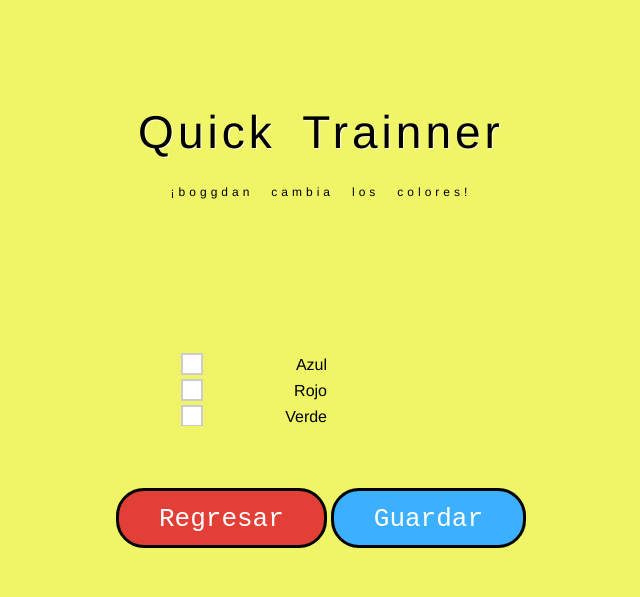
After one commit to boggdan95/pruebaV1_django, a Django app: page /colors in a window 1280 px wide. The commit adds this page. Shown: the top 597 px of the page, without its empty margins (319-959 px from the left). Run offline with Django 3.2, Linux system fonts and the light colour scheme; a user stored in the database is signed in; parts of the project's set-up code (start-up, migrations or seed data) failed here and were passed over.

```diff
--- a/pruebaV1_django/settings.py
+++ b/pruebaV1_django/settings.py
@@ -125,3 +125,4 @@ USE_TZ = True
 STATIC_URL = '/static/'
 
 LOGIN_REDIRECT_URL = '/homepage'
+LOGOUT_REDIRECT_URL = '/login'
--- a/training/static/training/scripts/script.js
+++ b/training/static/training/scripts/script.js
@@ -54,11 +54,8 @@ function colorSelect() {
   if (document.getElementById("rdbtn2").checked) {
     moduloColor = "red";
   }
-  if (document.getElementById("rdbtn3").checked
-
-) {
+  if (document.getElementById("rdbtn3").checked) {
     moduloColor = "green";
   }
-
   console.log(moduloColor);
 }
--- a/training/static/training/styles/theme.css
+++ b/training/static/training/styles/theme.css
@@ -142,7 +142,9 @@ html, body {
   float: right;
   margin-top: 20px;
   margin-right: 10px;
-  color
+  background-color: black;
+  color: white;
+  border-radius: 10px;
 }
 
 .title {
@@ -206,30 +208,8 @@ ul {
     background-color: #3399ff;
 }
 
-$bkBtnSize: 52px;
-.bk-btn {
-  height: $bkBtnSize;
-  width: $bkBtnSize;
-  background-color: black;
-  border-radius: 50%;
-  .bk-btn-triangle {
-    position: relative;
-    top: $bkBtnSize*0.25;
-    left: $bkBtnSize*0.2;
-    width: 0;
-    height: 0;
-    border-top: $bkBtnSize*0.25 solid transparent;
-    border-bottom: $bkBtnSize*0.25 solid transparent;
-    border-right: $bkBtnSize*0.25 solid white;
-  }
-  .bk-btn-bar {
-    position: relative;
-    background-color: white;
-    height: $bkBtnSize*0.15;
-    width: $bkBtnSize*0.25;
-    top: $bkBtnSize*-0.07;
-    left: $bkBtnSize*0.44;
-  }
+#btn_logout {
+
 }
 
 .bold {
--- a/training/static/training/styles/theme_config.css
+++ b/training/static/training/styles/theme_config.css
@@ -1,17 +1,17 @@
 input[type=text],input[type=password],input[type=email]{
+    border-radius: 4px;
+    border: 1px solid #ccc;
+    display: inline-block;
+    margin: 8px 0;
     padding: 8px 10px;
-    margin: 8px 0;
-    display: inline-block;
-    border: 1px solid #ccc;
-    border-radius: 4px;
 }
 
 label {
+    display: inline-block;
     font-family: 'Helvetica', 'Verdana', sans-serif;
     padding-right:10px;
+    text-align: right;
     width: 115px;
-    display: inline-block;
-    text-align: right;
 }
 
 button[type=submit], #btn_save {
--- a/training/static/training/styles/theme_train.css
+++ b/training/static/training/styles/theme_train.css
@@ -28,21 +28,21 @@
 
 
 .drop_menu {
-  align-
+  text-align: right;
   background: transparent;
   border: none;
   font-size: 14px;
   height: 29px;
   padding: 5px;
   /* If you add too much padding here, the options won't show in IE */
-  width: 250px;
+  width: auto;
  -webkit-border-radius: 20px;
   -moz-border-radius: 20px;
   border-radius: 20px;
   background-color: #e6ee96;
 }
 
-.input-w label, .input-w p {
+    .input-w label, .input-w p {
     float: none; /* if you had floats before? otherwise inline-block will behave differently */
     display: inline-block;
     vertical-align: middle;
--- /dev/null
+++ b/training/templates/training/colors.html
@@ -0,0 +1,39 @@
+{% extends "base.html" %}
+
+{% block static %}
+    {% load static %}
+<link rel="stylesheet" type="text/css" href="{% static 'training/styles/theme_config.css' %}">
+<script type="text/javascript" src="{% static 'training/scripts/script.js' %}"></script>
+{% endblock static %}
+{% block content %}
+<div id="header">
+    <h1 class="title">Quick Trainner</h1>
+    <p class="text1">¡{{user}} cambia los colores!</p>
+</div>
+<div id="content">
+    <div class="control-group">
+        <ul class="buttons">
+            <li class="li_rdn">
+                <input id="rdbtn1" type="radio" name="radio" class="radiobtn" />
+                <span id="span_1"></span>
+                <label for="rdbtn1">Azul</label>
+            </li>
+            <li class="li_rdn">
+                <input id="rdbtn2" type="radio" name="radio" class="radiobtn" />
+                <span id="span_2"></span>
+                <label for="rdbtn2">Rojo</label>
+            </li>
+            <li class="li_rdn">
+                <input id="rdbtn3" type="radio" name="radio" class="radiobtn" />
+                <span id="span_3"></span>
+                <label for="rdbtn3">Verde</label>
+            <li>
+    </div>
+    <div>
+        <a href="config.html"><button type="button" class="btn_return">Regresar</button></a>
+        <button id="btn_save" onclick="colorSelect()">Guardar</button>
+    </div>
+</div>
+{% endblock content %}
+{% block bar %}
+{% endblock bar %}
--- a/training/templates/training/config.html
+++ b/training/templates/training/config.html
@@ -2,7 +2,6 @@
 
 {% block static %}
     {% load static %}
-<link rel="stylesheet" type="text/css" href="{% static 'training/styles/theme.css' %}">
 {% endblock static %}
 {% block content %}
 <div id="header">
--- a/training/templates/training/entrenamiento.html
+++ b/training/templates/training/entrenamiento.html
@@ -1,7 +1,6 @@
 {% block static %}
     {% load static %}
 <link rel="stylesheet" type="text/css" href="{% static 'training/styles/theme_train.css' %}">
-<link rel="stylesheet" type="text/css" href="{% static 'training/styles/theme.css' %}">
 <script type="text/javascript" src="{% static 'training/scripts/script.js' %}"></script>
 {% endblock static %}
 {% block content %}
--- a/training/templates/training/homepage.html
+++ b/training/templates/training/homepage.html
@@ -7,7 +7,7 @@
 <div><form action="/logout"><button id="btn_logout">Log out</button></form></div>
 <div id="header">
     <h1 class="title">Quick Trainner</h1>
-    <p class="text1">Comenzemos el entrenamiento, bienvenido {{user}}</p>
+    <p class="text1">Iniciemos el entrenamiento, bienvenido {{user}}</p>
 </div>
 <div id="content">
     <div class="b"><a href="entrenamiento.html"><button class="button">Entrenamiento</button></a></div>
--- a/training/urls.py
+++ b/training/urls.py
@@ -15,5 +15,6 @@ urlpatterns = [
     re_path('config', views.configuration, name='configuration'),
     re_path('faq', views.faq, name='faq'),
     re_path('contact', views.contact, name='contact'),
-    re_path('sesionEntrenamiento', views.sessionTraining , name='sessionTraining')
+    re_path('sesionEntrenamiento', views.sessionTraining , name='sessionTraining'),
+    re_path('colors', views.colorConfiguration , name='colorConfiguration')
 ]
--- a/training/views.py
+++ b/training/views.py
@@ -74,3 +74,7 @@ def contact(request):
 @login_required(login_url='login/')
 def sessionTraining(request):
     return render(request, 'training/sesionEntrenamiento.html')
+
+@login_required(login_url='login/')
+def colorConfiguration(request):
+    return render(request, 'training/colors.html')
```
Also changed, not shown: training/forms.py (+7 -4 lines), training/models.py (+13 -9 lines), training/migrations/0001_initial.py, training/migrations/0002_auto_20180816_2348.py (deleted), training/migrations/0002_auto_20180819_1849.py (added), training/migrations/0003_auto_20180819_1248.py (deleted).
